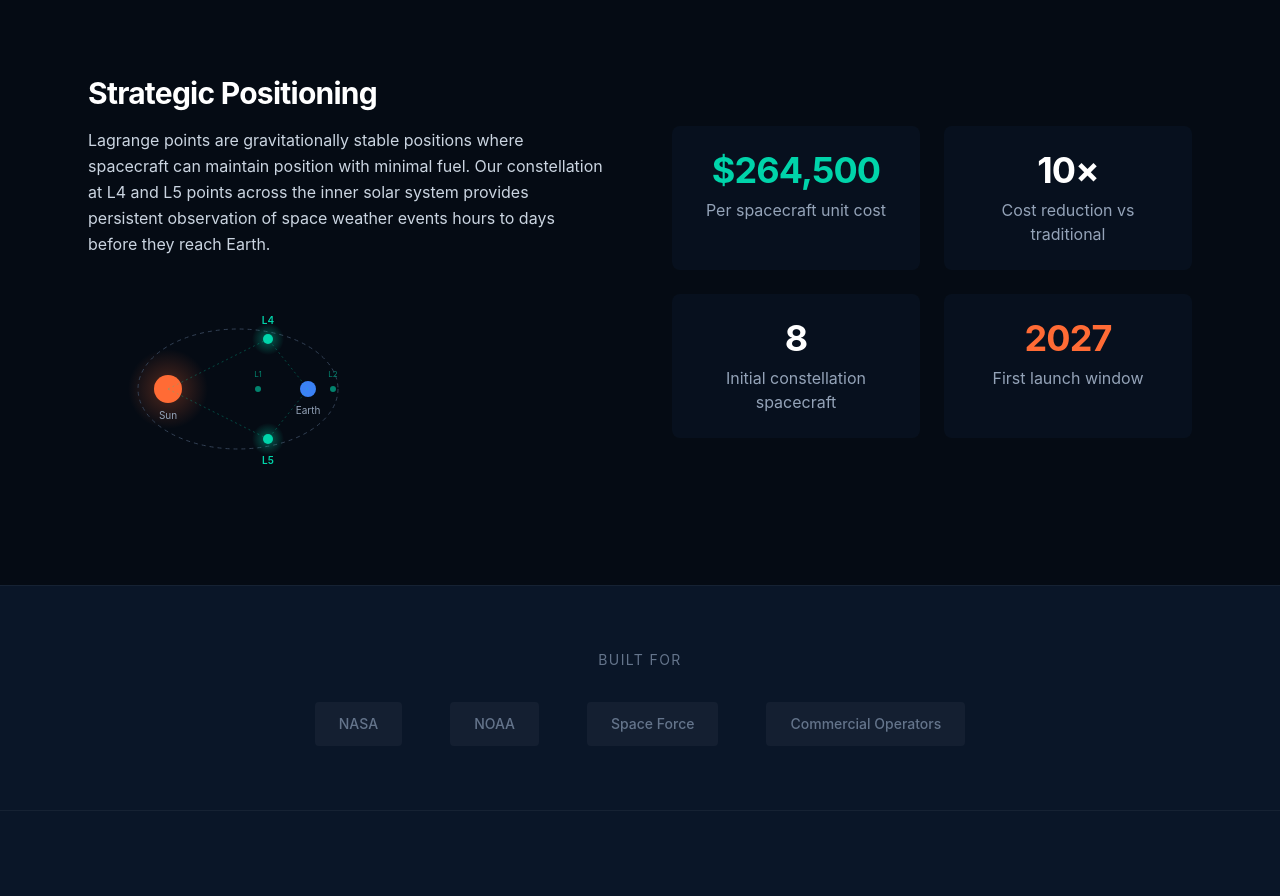
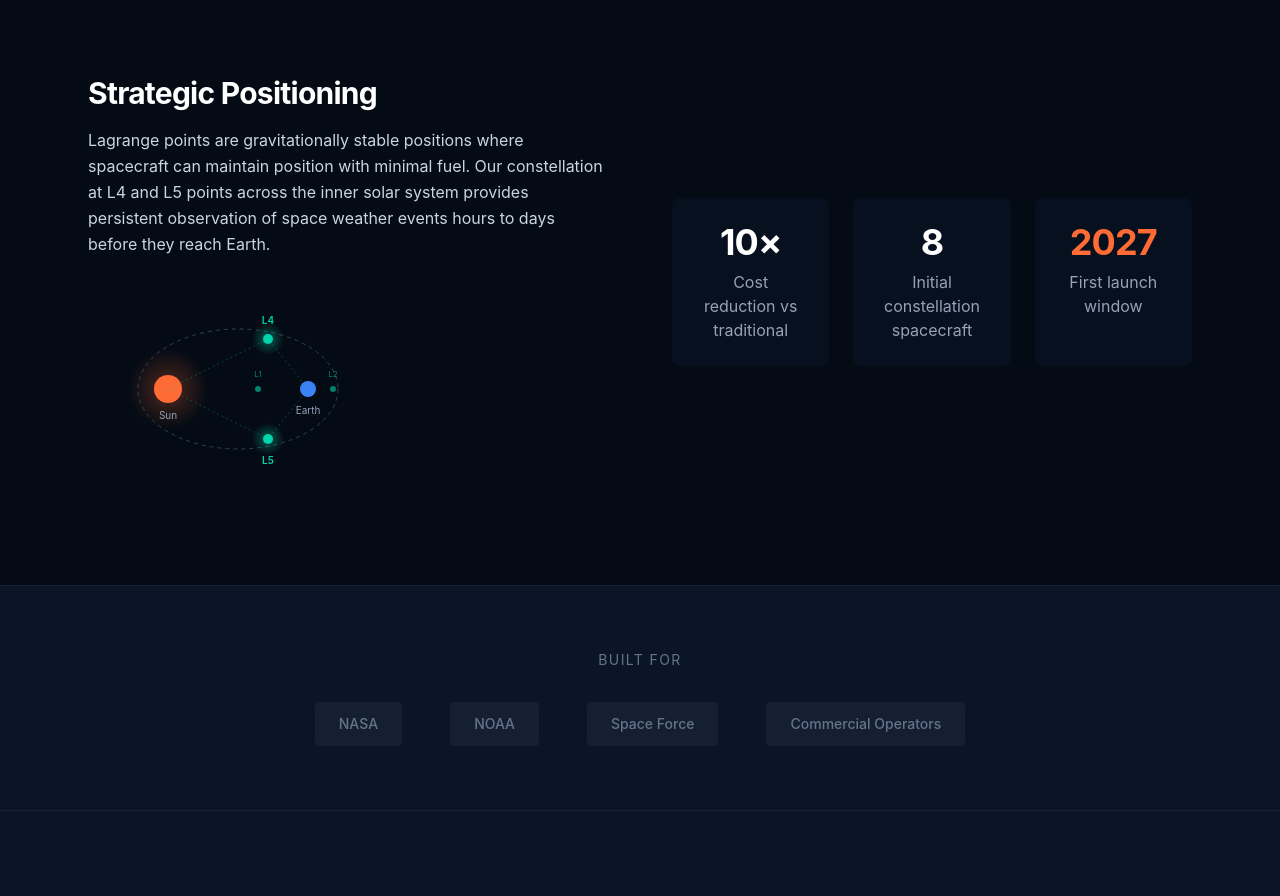
Before and after one commit to tommytoyou/deep-space-dynamics, a React (Create React App) app: page / in a window 1280 px wide. Shown: the part 1520-2416 px from the top of the page. Built offline with nearby package versions, Linux system fonts and the light colour scheme; the HTML template or start-up script is replaced by a standard one.

Commit message:
Update X link, remove pricing

```diff
--- a/src/components/Footer.jsx
+++ b/src/components/Footer.jsx
@@ -100,7 +100,9 @@ const Footer = () => {
                 <LinkedInIcon />
               </a>
               <a
-                href="#"
+                href="https://x.com/DeepSpaceUSA"
+                target="_blank"
+                rel="noopener noreferrer"
                 className="w-9 h-9 rounded-full bg-navy-800 flex items-center justify-center text-slate-400 hover:text-accent hover:bg-navy-700 transition-all duration-300"
                 aria-label="Twitter / X"
               >
--- a/src/components/home/Stats.jsx
+++ b/src/components/home/Stats.jsx
@@ -90,7 +90,6 @@ const StatCard = ({ value, label, valueColor = 'text-white' }) => (
 
 const Stats = () => {
   const stats = [
-    { value: '$264,500', label: 'Per spacecraft unit cost', valueColor: 'text-accent' },
     { value: '10×', label: 'Cost reduction vs traditional', valueColor: 'text-white' },
     { value: '8', label: 'Initial constellation spacecraft', valueColor: 'text-white' },
     { value: '2027', label: 'First launch window', valueColor: 'text-solar' },
@@ -119,7 +118,7 @@ const Stats = () => {
           </div>
 
           {/* Right Column - Stats Grid */}
-          <div className="grid grid-cols-2 gap-6">
+          <div className="grid grid-cols-3 gap-6">
             {stats.map((stat, index) => (
               <StatCard key={index} {...stat} />
             ))}
--- a/src/pages/Contact.jsx
+++ b/src/pages/Contact.jsx
@@ -296,7 +296,9 @@ const Contact = () => {
                   <LinkedInIcon />
                 </a>
                 <a
-                  href="#"
+                  href="https://x.com/DeepSpaceUSA"
+                  target="_blank"
+                  rel="noopener noreferrer"
                   className="w-10 h-10 rounded-full bg-navy-800 flex items-center justify-center text-slate-400 hover:text-accent hover:bg-navy-700 transition-all duration-300"
                   aria-label="Twitter / X"
                 >
```
Also changed, not shown: .claude/settings.local.json (added), 11 other files (tests, documents, lock files or other folders).
